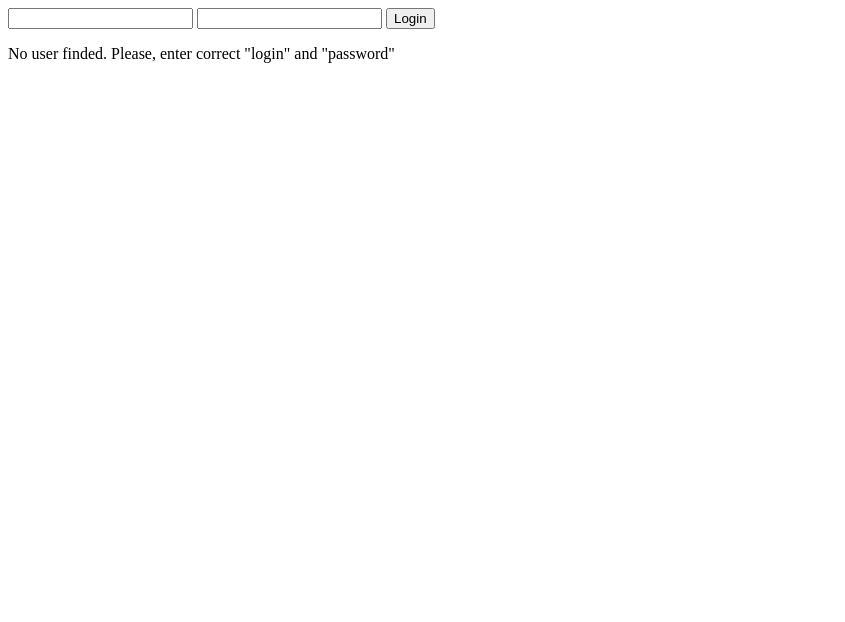
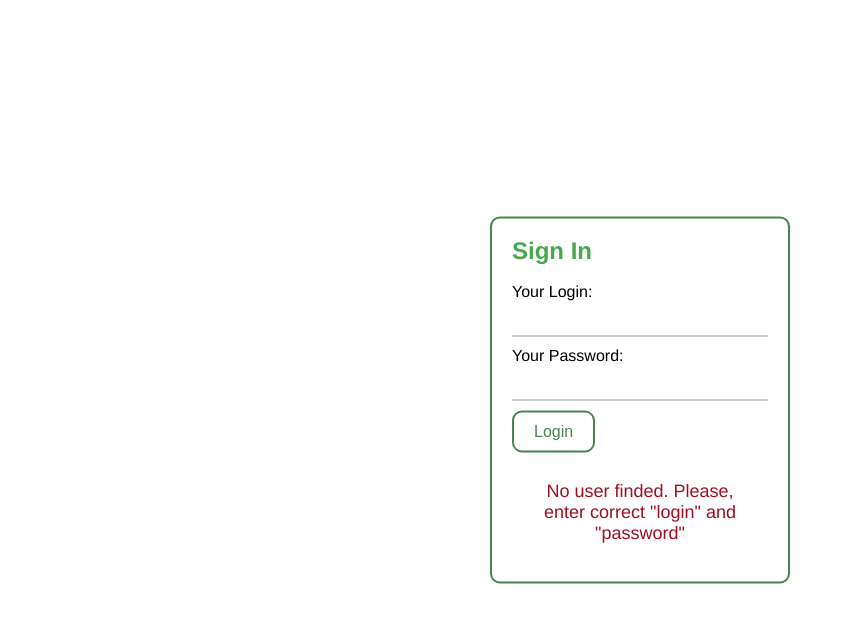
Before and after one commit to LiubomyrRomankiv/BionicLessons_pt2, a website built with webpack: page src/index.html in a window 1280 px wide. Both pictures are taken after typing "Sample", "Sample123" into the empty fields and a click on the button "Login". Shown: the whole page, without its empty margins (0-845 px from the left). Built offline with nearby package versions, Linux system fonts and the light colour scheme.

Commit message:
Styles added | remove output added

```diff
--- a/src/index.html
+++ b/src/index.html
@@ -7,18 +7,25 @@
 </head>
 <body>
   <div id="wrapper">
-    <form id="authorization-form">
+    <form id="authorization-form" class="authorization-form">
+      <h2 class="authorization-form__title">Sign In</h2>
+      <label for="" class="authorization-form__label">
+        Your Login:
+      </label>
       <input
         type="text"
         name="login"
-        class="authorization-input name"
+        class="authorization-form__input name"
         required>
+      <label for="" class="authorization-form__label">
+        Your Password:
+      </label>
       <input
         type="password"
         name="password"
-        class="authorization-input pass"
+        class="authorization-form__input pass"
         required>
-      <button class="authorization-submit_btn" type="submit">Login</button>
+      <button class="authorization-form__submit_btn" type="submit">Login</button>
     </form>
   </div>
 
--- a/src/index.js
+++ b/src/index.js
@@ -4,14 +4,24 @@ import user from './user';
 import './main.scss';
 
 let authorizationForm = document.getElementById('authorization-form');
+let authorizationInputs = authorizationForm.querySelectorAll('.authorization-form__input');
 
 authorizationForm.addEventListener("submit", function(e) {
   e.preventDefault();
   let userData = {
-  	login: this.login.value,
-  	pass: this.password.value
+    login: this.login.value,
+    pass: this.password.value
   }
   user.userAuthorization(userData);
   this.login.value = '';
   this.password.value = '';
 });
+
+for(let i = 0; i < authorizationInputs.length; i++){
+  authorizationInputs[i].addEventListener('focus', function(){
+    let output = document.querySelector('.output');
+    if(!!output){
+      this.parentNode.parentNode.removeChild(output);
+    }
+  });
+}
--- a/src/main.scss
+++ b/src/main.scss
@@ -1,57 +1,107 @@
 $green: #4b834e;
 $light-green: #47a84c;
+$grey: #98999b;
+$red: #a00e1f;
+
+@mixin transition($args...) {
+  -webkit-transition: $args;
+  -moz-transition: $args;
+  -ms-transition: $args;
+  -o-transition: $args;
+  transition: $args;
+}
+
+@mixin box-sizing(){
+  -webkit-box-sizing: border-box;
+     -moz-box-sizing: border-box;
+          box-sizing: border-box;
+}
 
 body{
   background: #fff;
-  ul.menu{
-    li{
-      list-style-type: none;
+}
+
+#wrapper{
+  width: 90%;
+  max-width: 300px;
+  position: absolute;
+  left: 50%;
+  top: 50%;
+  @include box-sizing();
+  border: 2px solid $green;
+  -webkit-border-radius: 10px;
+          border-radius: 10px;
+  padding: 20px;
+  -webkit-transform: translate(-50%, -50%);
+     -moz-transform: translate(-50%, -50%);
+      -ms-transform: translate(-50%, -50%);
+       -o-transform: translate(-50%, -50%);
+          transform: translate(-50%, -50%);
+  .authorization-form{
+    width: 100%;
+    font-family: 'Helvetica', 'sans-serif';
+    &__title{
+      line-height: 1;
       padding: 0;
       margin: 0;
-      float: left;
-      .menu-item{
-        display: block;
-        padding: 10px;
-        margin: 10px 3px;
-        font-family: sans-serif;
-        font-size: 14px;
-        color: #FFF;
+      padding-bottom: 10px;
+      color: $light-green;
+    }
+    &__label{
+      display: block;
+      padding: 10px 0;
+    }
+    &__input{
+      width: 100%;
+      padding: 5px;
+      @include box-sizing();
+      border: none;
+      border-bottom: 1px solid $grey;
+      outline: none;
+      &:focus{
+        border-bottom: 1px solid $light-green;
+      }
+    }
+    &__submit_btn{
+      margin: 10px 0;
+      padding: 10px 20px;
+      border: 2px solid $green;
+      background: #fff;
+      color: $green;
+      font-size: 16px;
+      font-weight: 500;
+      @include transition(all .2s ease-out);
+      -webkit-border-radius: 10px;
+              border-radius: 10px;
+      -webkit-transform: scale(1);
+         -moz-transform: scale(1);
+          -ms-transform: scale(1);
+           -o-transform: scale(1);
+              transform: scale(1);
+      &:hover,
+      &:active{
+        color: #fff;
         background: $green;
-        font-weight: normal;
-        text-decoration: none;
-        &:active,
-        &.active{
-          background: $light-green;
-          font-weight: bold;
-        }
+      }
+      &:active{
+        -webkit-transform: scale(.8);
+           -moz-transform: scale(.8);
+            -ms-transform: scale(.8);
+             -o-transform: scale(.8);
+                transform: scale(.8);
       }
     }
   }
-  .box-container{
-    clear: both;
-    margin: 20px;
-    .parent{
-      background: yellow;
-      border: 3px solid grey;
-      overflow: hidden;
-      cursor: pointer;
-      .box{
-        float: left;
-        width: 50px;
-        height: 50px;
-        margin: 10px;
-        background: #000;
-        font-family: 'sans-serif';
-        color: #fff;
-        font-size: 25px;
-        text-align: center;
-        line-height: 50px;
-      }
+  .output{
+    font-family: 'Helvetica', 'sans-serif';
+    font-size: 18px;
+    text-align: center;
+    padding: 0 20px;
+    &.good{
+      color: $green;
     }
-    .output{
-      font-family: 'sans-serif';
-      font-size: 18px;
-      color: $green;
+    &.bad{
+      color: $red;
     }
   }
 }
--- a/src/user/index.js
+++ b/src/user/index.js
@@ -26,11 +26,19 @@ let findUser = (user) => {
 
 let showMessage = (name) => {
   let newDomElement = {};
+  let attr = [];
+  let text = '';
+
   if(!!name) {
-    newDomElement = dom.createElement('p',[{'class':'output good'}], 'Hello, ' + name + '. How are you?');
+    attr = [{ name: 'class', val: 'output good' }];
+    text = 'Hello, ' + name + '. How are you?';
   } else {
-    newDomElement = dom.createElement('p',[{'class':'output bad'}], 'No user finded. Please, enter correct "login" and "password"');
+    attr = [{ name: 'class', val: 'output bad' }];
+    text = 'No user finded. Please, enter correct "login" and "password"';
   }
+
+  newDomElement = dom.createElement('p', attr, text);
+  dom.createElement('p',[{'class':'output bad'}], );
   wraper.appendChild(newDomElement);
 }
 
```
Also changed, not shown: dist/bundle.css, dist/bundle.js, dist/index.html.
